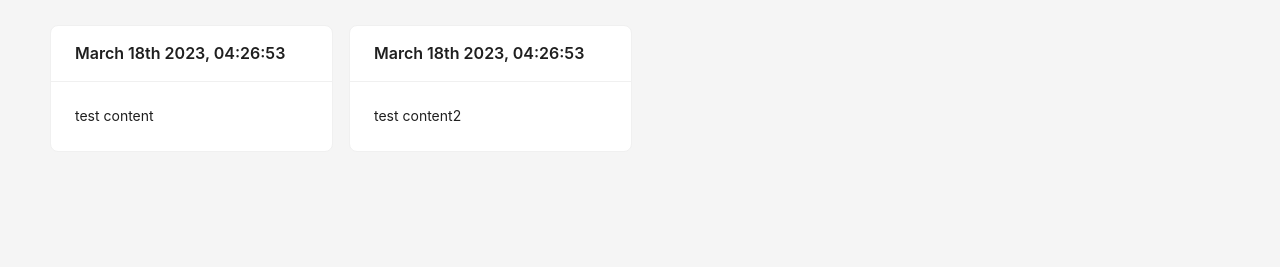
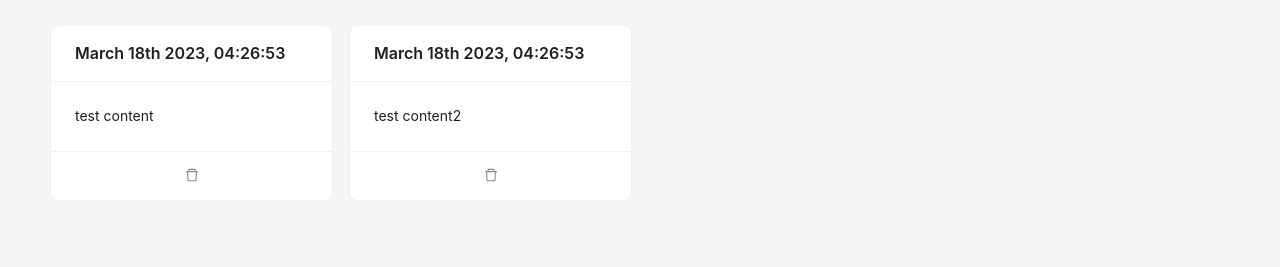
Before and after one commit to inavumau/todo-list, a React (Create React App) app: page / in a window 1280 px wide. Shown: the top 267 px of the page. Built offline with nearby package versions, Linux system fonts and the light colour scheme.

Commit message:
added ability to delete TodoListItem

```diff
--- a/src/App.tsx
+++ b/src/App.tsx
@@ -32,10 +32,14 @@ const App = () => {
         ]);
     };
 
+    const deleteTodoItem = (id: string) => {
+        setTodoListData(TodoListData.filter(item => item.id !== id));
+    };
+
     return (
         <Layout className="app">
             <Content className="app-content">
-                <TodoList data={TodoListData} />
+                <TodoList data={TodoListData} onDeleteItem={deleteTodoItem} />
                 <TodoListItemPopup
                     onAdd={addTodoItem}
                     onCancel={() => setAddingListItem(false)}
--- a/src/components/TodoList/TodoList.tsx
+++ b/src/components/TodoList/TodoList.tsx
@@ -3,7 +3,7 @@ import './TodoList.css';
 import { List } from 'antd';
 import TodoListItem from '../TodoListItem/TodoListItem';
 
-const TodoList = ({ data }: Props) => (
+const TodoList = ({ data, onDeleteItem }: Props) => (
     <List
         grid={{
             gutter: 16,
@@ -15,12 +15,13 @@ const TodoList = ({ data }: Props) => (
             xxl: 6
         }}
         dataSource={data}
-        renderItem={item => <TodoListItem itemData={item} />}
+        renderItem={item => <TodoListItem itemData={item} onDelete={onDeleteItem} />}
     />
 );
 
 interface Props {
     data: Array<object>;
+    onDeleteItem: (id: string) => void;
 }
 
 export default TodoList;
--- a/src/components/TodoListItem/TodoListItem.tsx
+++ b/src/components/TodoListItem/TodoListItem.tsx
@@ -1,13 +1,15 @@
 import React from 'react';
 import './TodoListItem.css';
 import { Card, List } from 'antd';
+import { DeleteOutlined } from '@ant-design/icons';
 
-const TodoListItem = ({ itemData }: Props) => (
+const TodoListItem = ({ itemData, onDelete }: Props) => (
     <List.Item>
         <Card
             className="card-content"
             bodyStyle={{ maxHeight: '200px', overflowY: 'auto' }}
             title={itemData.date}
+            actions={[<DeleteOutlined onClick={() => onDelete(itemData.id || '')} />]}
         >
             {itemData.content}
         </Card>
@@ -15,7 +17,8 @@ const TodoListItem = ({ itemData }: Props) => (
 );
 
 interface Props {
-    itemData: { content?: string; date?: string };
+    itemData: { id?: string; content?: string; date?: string };
+    onDelete: (id: string) => void;
 }
 
 export default TodoListItem;
```
